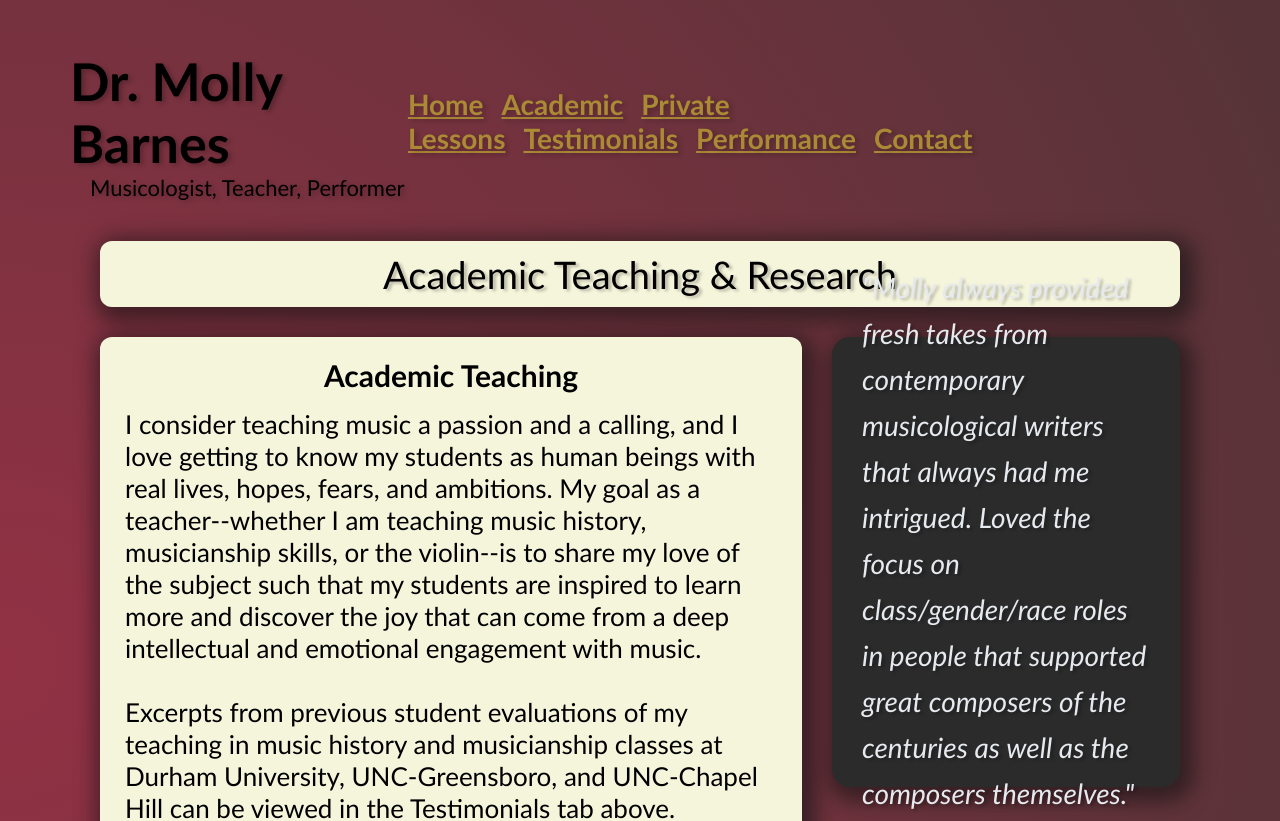
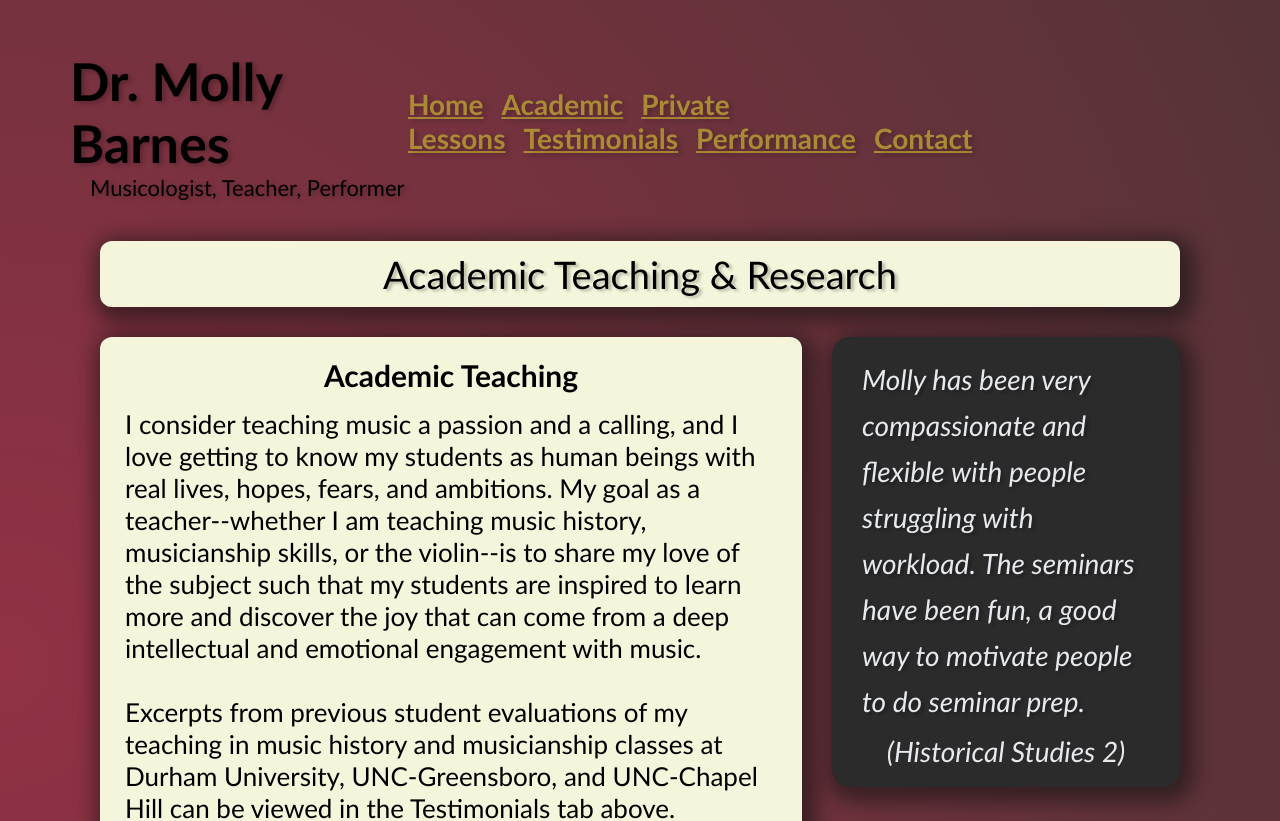
Before and after one commit to jlayher/molly-barnes-music, a Next.js app: page /academic-teaching in a window 1280 px wide. Shown: the top 821 px of the page. Built offline with nearby package versions, Linux system fonts and the light colour scheme.

Commit message:
Staterted on sidepanel logic for testimonials

```diff
--- a/src/components/Body-Components/SidepanelTest.js
+++ b/src/components/Body-Components/SidepanelTest.js
@@ -1,15 +1,35 @@
-import React from 'react'
+import React, { useState } from 'react'
 import { DurhamUniversityData, UncGreensboroData, UncChapelHillData } from '@/constants/testimonials'
 
 import styles from '@/styles/sidepaneltest.module.css'
 
 
+//may need to put logic in parent??
+
+
 const SidepanelTest = ({ text, course }) => {
+
+
+  // replace testimonials value with best quotes array (make best quotes array)
+  const testimonials = DurhamUniversityData;
+
+  const createRandomNum = Math.floor((Math.random() * testimonials.length));
+
+  // set use state initial value to what is generated by the random number generator
+  // const [num, setNum] = useState(createRandomNum);
+
+
+
+  // console.log(testimonials);
+
+  // create a function that calls createRandomNum every 4 seconds
+
+
 
   return (
     <div className={styles.sidepanel__container}>
-      <p className={styles.sidepanel__container_text}>"Molly always provided fresh takes from contemporary musicological writers that always had me intrigued. Loved the focus on class/gender/race roles in people that supported great composers of the centuries as well as the composers themselves."{text}</p>
-      <p className={styles.sidepanel__container_course}>(Hello Course){course}</p>
+      <p className={styles.sidepanel__container_text}>{testimonials[createRandomNum].text}</p>
+      <p className={styles.sidepanel__container_course}>{testimonials[createRandomNum].course}</p>
     </div>
   )
 }
```
